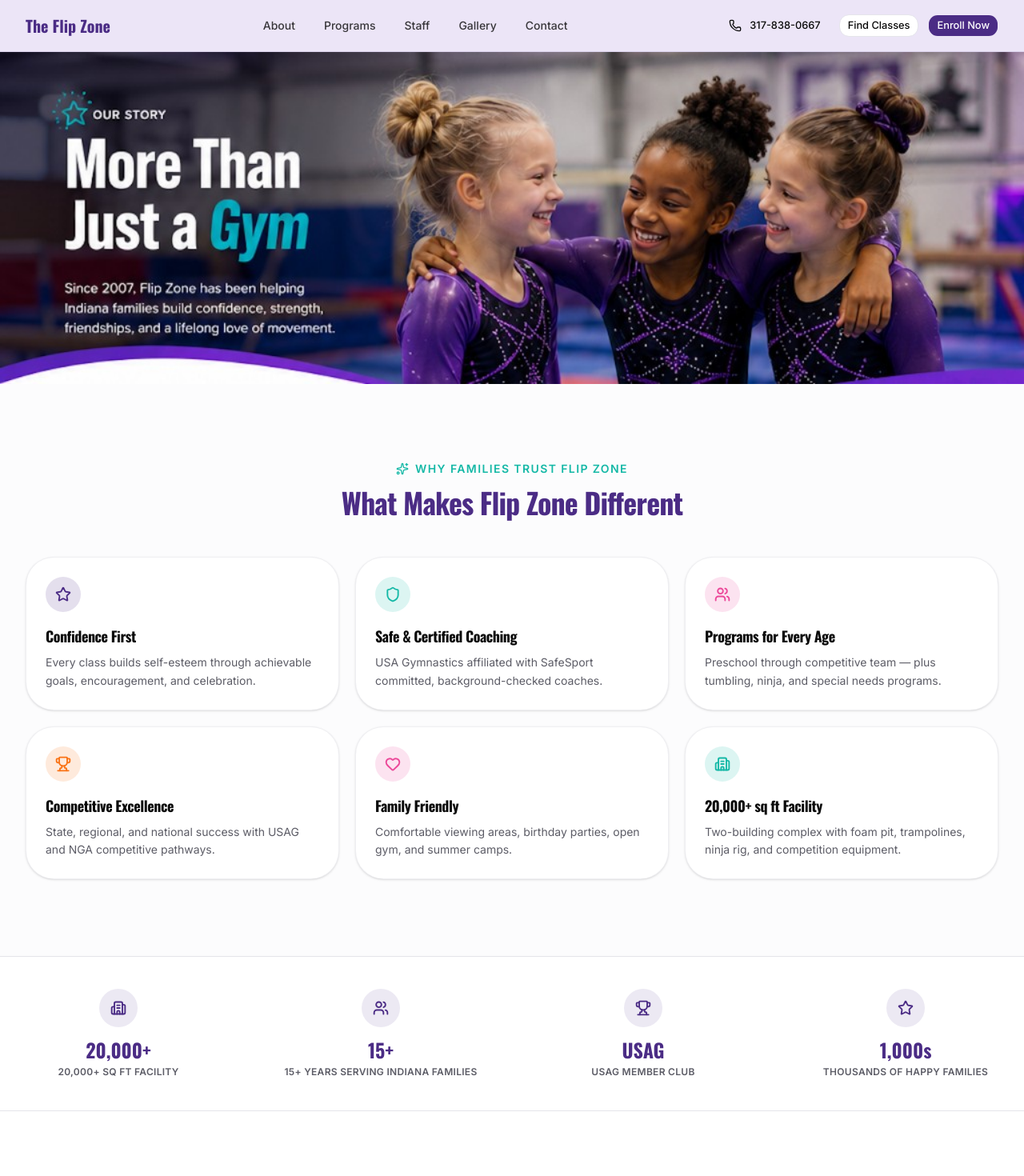
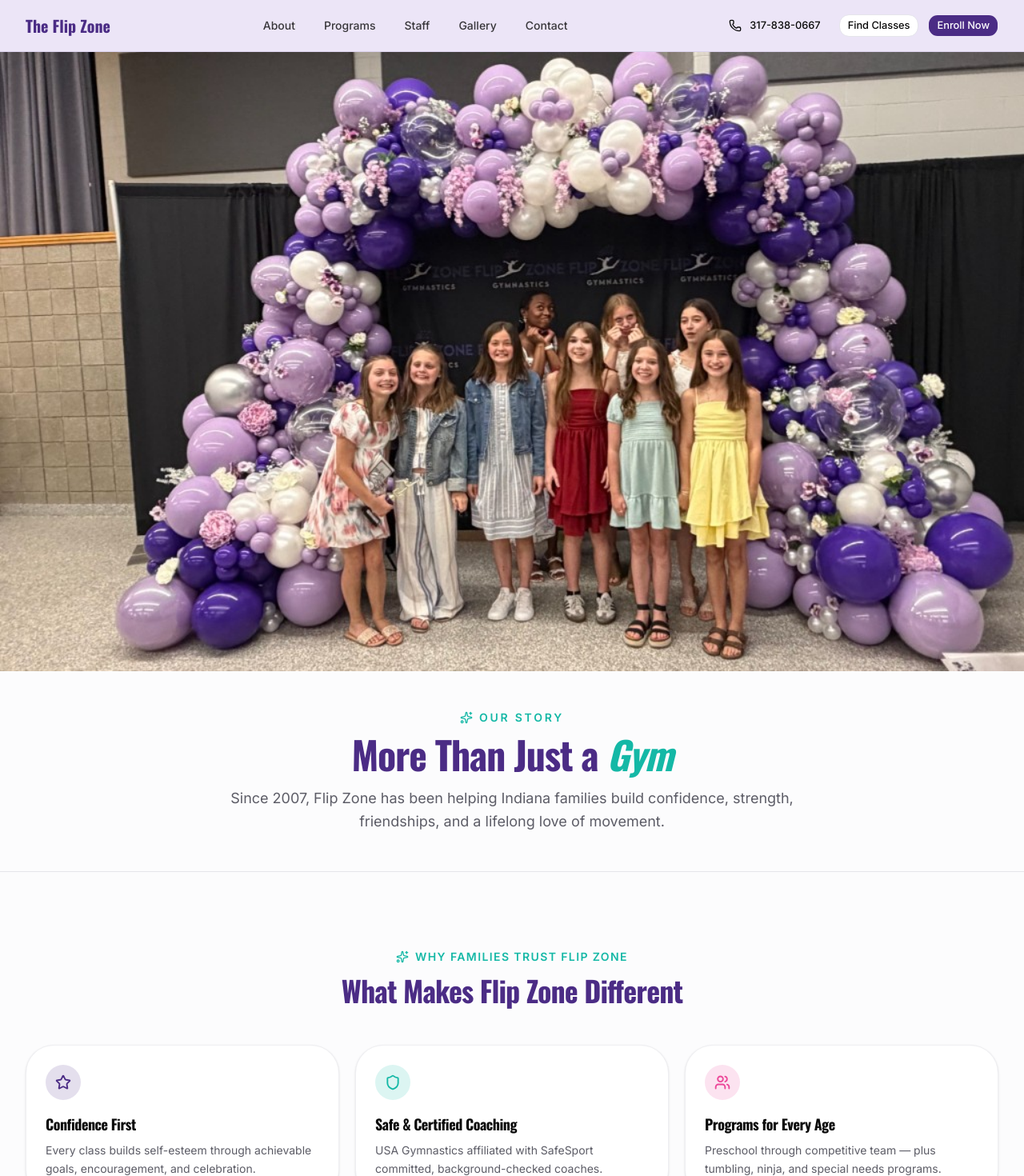
Before and after one commit to darnold5000/flipzone, a Next.js app: page /about in a window 1280 px wide. Shown: the top 1470 px of the page at 80% size. Built offline with nearby package versions, Linux system fonts and the light colour scheme.

Commit message:
staff hero

```diff
--- a/src/components/about/AboutHero.tsx
+++ b/src/components/about/AboutHero.tsx
@@ -1,13 +1,34 @@
+import { Sparkles } from "lucide-react";
 import { BannerHero } from "@/components/BannerHero";
+import { aboutStory } from "@/data/about";
 import { images } from "@/lib/images";
 
 export function AboutHero() {
   return (
-    <BannerHero
-      src={images.aboutHero}
-      alt="More Than Just a Gym — Flip Zone has been helping Indiana families build confidence since 2007"
-      width={1024}
-      height={332}
-    />
+    <>
+      <BannerHero
+        src={images.aboutHeroPhoto}
+        alt="Flip Zone gymnasts celebrating in front of a purple balloon arch"
+        width={1024}
+        height={619}
+      />
+
+      <section className="border-b border-border bg-muted/30">
+        <div className="container-wide px-4 py-10 sm:px-6 lg:px-8 lg:py-12">
+          <div className="mx-auto max-w-3xl text-center">
+            <p className="mb-3 flex items-center justify-center gap-2 text-sm font-semibold uppercase tracking-[0.2em] text-flip-teal">
+              <Sparkles className="size-4" />
+              Our Story
+            </p>
+            <h1 className="font-heading text-4xl font-bold text-flip-purple sm:text-5xl">
+              More Than Just a <span className="italic text-flip-teal">Gym</span>
+            </h1>
+            <p className="mt-4 text-lg leading-relaxed text-muted-foreground">
+              {aboutStory.heroSubtitle}
+            </p>
+          </div>
+        </div>
+      </section>
+    </>
   );
 }
--- a/src/lib/images.ts
+++ b/src/lib/images.ts
@@ -18,6 +18,7 @@ export const images = {
   hero: "/images/hero-team.png",
   heroTeam: "/images/hero-team.png",
   aboutHero: "/images/about-hero.png",
+  aboutHeroPhoto: "/images/heroes/about-hero-photo.jpg",
   programsHero: "/images/heroes/programs-hero.png",
   programsHeroPhoto: "/images/heroes/programs-hero-photo.png",
   staffHero: "/images/heroes/staff-hero.png",
```
Also changed, not shown: public/images/heroes/about-hero-photo.jpg (added).
